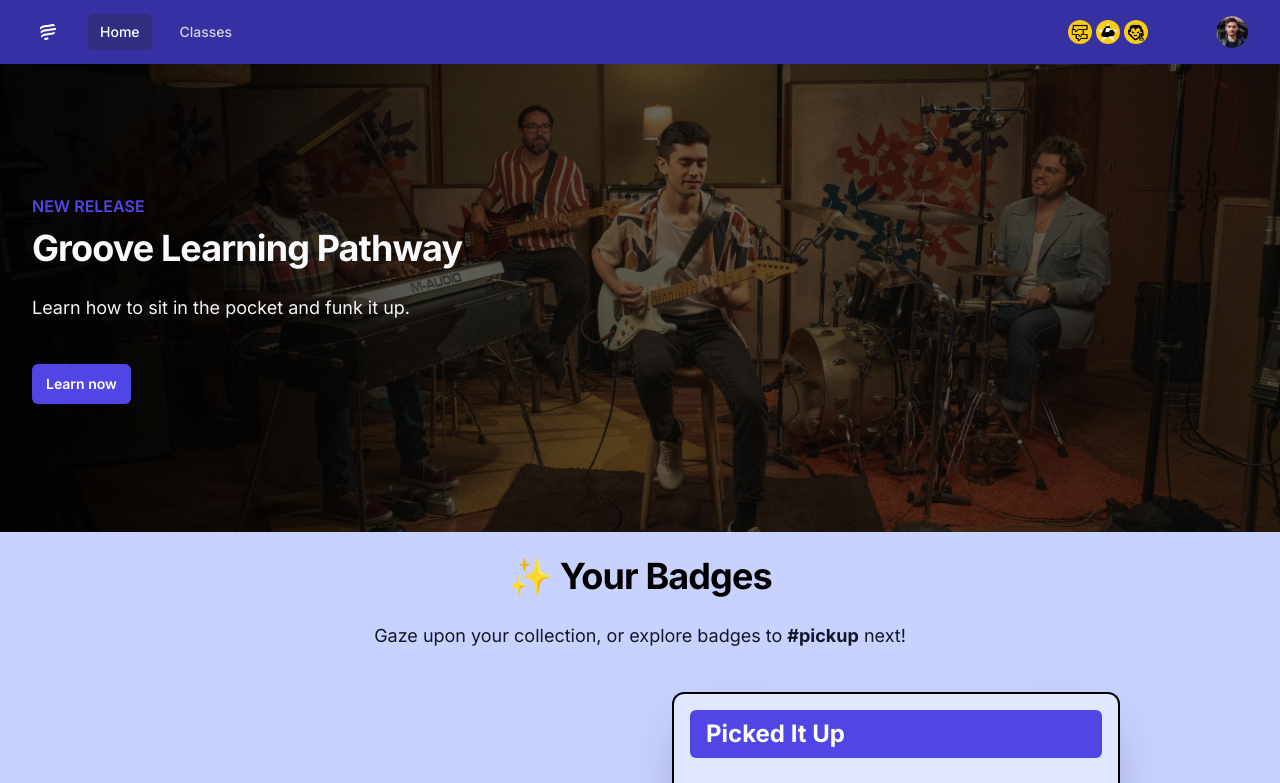
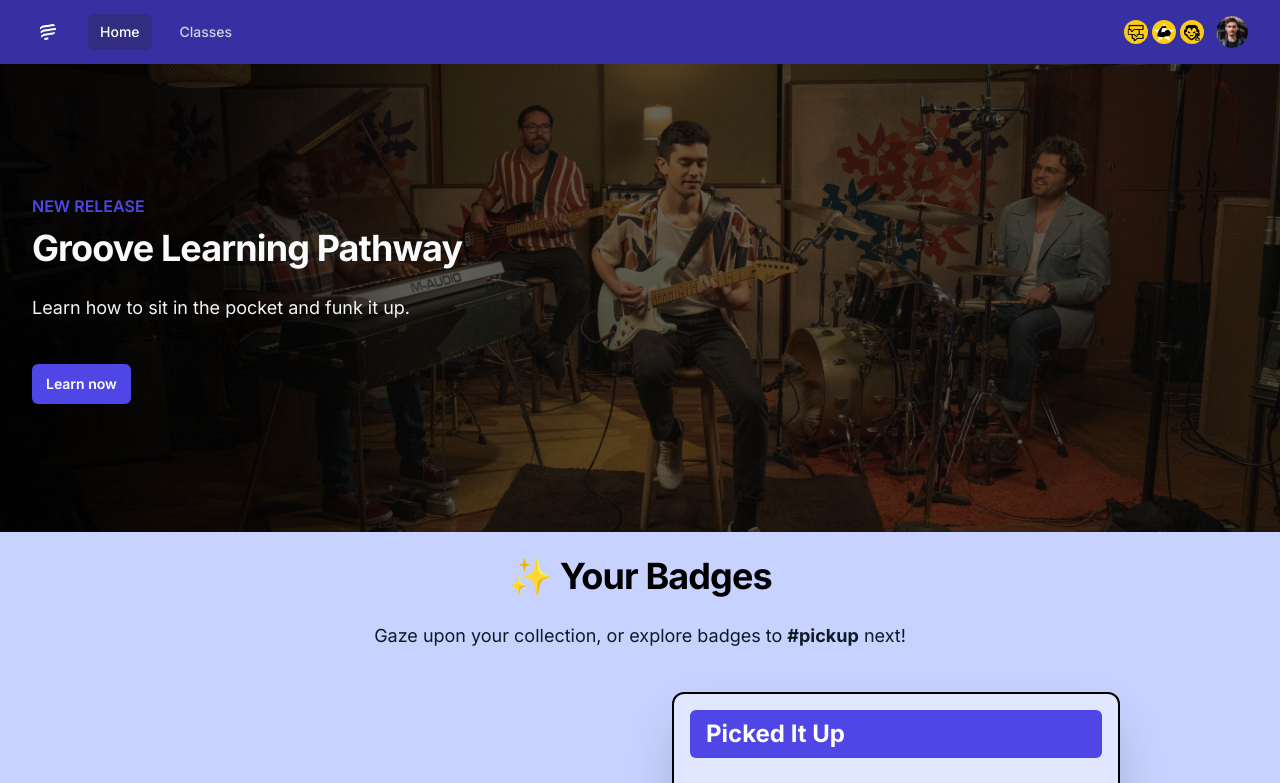
Before and after one commit to joelaul/pickupmusic, a Next.js app: page / in a window 1280 px wide. Shown: the top 783 px of the page. Built offline with nearby package versions, Linux system fonts and the light colour scheme.

Commit message:
Reduce the recent badge cols from 5 to 3

```diff
--- a/src/components/Nav/Nav.tsx
+++ b/src/components/Nav/Nav.tsx
@@ -78,7 +78,7 @@ export const Nav = () => {
               {/* Nav - right side */}
               <div className="absolute inset-y-0 right-0 flex items-center pr-2 sm:static sm:inset-auto sm:ml-6 sm:pr-0">
                 {/* Badge preview */}
-                <div className="h-6 grid grid-cols-5 gap-1 hover:scale-110   hover:cursor-pointer">
+                <div className="h-6 grid grid-cols-3 gap-1 hover:scale-110   hover:cursor-pointer">
                   {BADGES_ACQUIRED(BADGES)
                     .slice(-3)
                     .map(({ imgSrc }) => (
```
